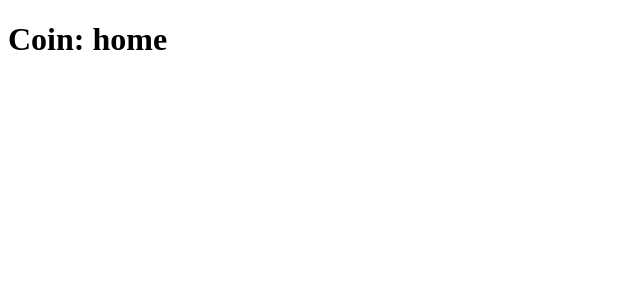
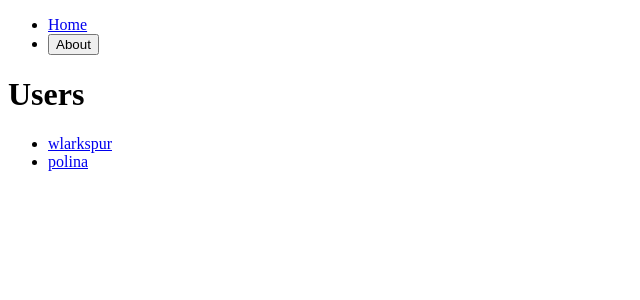
Before and after one commit to wlarkspur/react-master-typescript, a React (Create React App) app: page /home in a window 1280 px wide. Shown: the top 300 px of the page, without its empty margins (0-640 px from the left). Built offline with nearby package versions, Linux system fonts and the light colour scheme.

Commit message:
react-router-dom v6 details

```diff
--- a/src/App.tsx
+++ /dev/null
@@ -1,7 +0,0 @@
-import Router from "./Router";
-
-function App() {
-  return <Router />;
-}
-
-export default App;
--- /dev/null
+++ b/src/Root.tsx
@@ -0,0 +1,15 @@
+import Router from "./Router";
+import react from "react";
+import { Outlet } from "react-router-dom";
+import Header from "./components/Header";
+
+function Root() {
+  return (
+    <div>
+      <Header />
+      <Outlet />
+    </div>
+  );
+}
+
+export default Root;
--- a/src/Router.tsx
+++ b/src/Router.tsx
@@ -1,16 +1,47 @@
-import { BrowserRouter, Routes, Route } from "react-router-dom";
+import {
+  BrowserRouter,
+  Routes,
+  Route,
+  createBrowserRouter,
+} from "react-router-dom";
 import Coin from "./routes/Coin";
 import Coins from "./routes/Coins";
+import About from "./screens/About";
+import Header from "./components/Header";
+import Home from "./screens/Home";
+import Root from "./Root";
+import NotFound from "./screens/NotFound";
+import ErrorComponent from "./components/ErrorComponent";
+import User from "./screens/users/User";
+import Followers from "./screens/users/Followers";
 
-function Router() {
-  return (
-    <BrowserRouter>
-      <Routes>
-        <Route path="/" element={<Coin />}></Route>
-        <Route path="/:coinId" element={<Coins />}></Route>
-      </Routes>
-    </BrowserRouter>
-  );
-}
+const router = createBrowserRouter([
+  {
+    path: "/",
+    element: <Root />,
+    children: [
+      {
+        path: "home",
+        element: <Home />,
+        errorElement: <ErrorComponent />,
+      },
+      {
+        path: "about",
+        element: <About />,
+      },
+      {
+        path: "users/:userId",
+        element: <User />,
+        children: [
+          {
+            path: "followers",
+            element: <Followers />,
+          },
+        ],
+      },
+    ],
+    errorElement: <NotFound />,
+  },
+]);
 
-export default Router;
+export default router;
--- /dev/null
+++ b/src/components/ErrorComponent.tsx
@@ -0,0 +1,5 @@
+function ErrorComponent() {
+  return <h1>This components crashed</h1>;
+}
+
+export default ErrorComponent;
--- /dev/null
+++ b/src/components/Header.tsx
@@ -0,0 +1,22 @@
+import { Link, useNavigate } from "react-router-dom";
+
+function Header() {
+  const navigate = useNavigate();
+  const onAboutClick = () => {
+    navigate("/about");
+  };
+  return (
+    <header>
+      <ul>
+        <li>
+          <Link to={"/home"}>Home</Link>
+        </li>
+        <li>
+          <button onClick={onAboutClick}>About</button>
+        </li>
+      </ul>
+    </header>
+  );
+}
+
+export default Header;
--- /dev/null
+++ b/src/db.tsx
@@ -0,0 +1,10 @@
+export const users = [
+  {
+    id: 1,
+    name: "wlarkspur",
+  },
+  {
+    id: 2,
+    name: "polina",
+  },
+];
--- a/src/index.tsx
+++ b/src/index.tsx
@@ -1,8 +1,9 @@
 import React from "react";
 import ReactDOM from "react-dom/client";
 import { ThemeProvider } from "styled-components";
-import App from "./App";
+import { Router, RouterProvider } from "react-router-dom";
 import { theme } from "./theme";
+import router from "./Router";
 
 const root = ReactDOM.createRoot(
   document.getElementById("root") as HTMLElement
@@ -10,7 +11,7 @@ const root = ReactDOM.createRoot(
 root.render(
   <React.StrictMode>
     <ThemeProvider theme={theme}>
-      <App />
+      <RouterProvider router={router} />
     </ThemeProvider>
   </React.StrictMode>
 );
--- /dev/null
+++ b/src/screens/About.tsx
@@ -0,0 +1,4 @@
+function About() {
+  return <h1>About</h1>;
+}
+export default About;
--- /dev/null
+++ b/src/screens/Home.tsx
@@ -0,0 +1,18 @@
+import { Link } from "react-router-dom";
+import { users } from "../db";
+
+function Home() {
+  return (
+    <div>
+      <h1>Users</h1>
+      <ul>
+        {users.map((user) => (
+          <li key={user.id}>
+            <Link to={`/users/${user.id}`}>{user.name}</Link>
+          </li>
+        ))}
+      </ul>
+    </div>
+  );
+}
+export default Home;
--- /dev/null
+++ b/src/screens/NotFound.tsx
@@ -0,0 +1,5 @@
+function NotFound() {
+  return <h1>404 Not found.</h1>;
+}
+
+export default NotFound;
--- /dev/null
+++ b/src/screens/users/Followers.tsx
@@ -0,0 +1,5 @@
+function Followers() {
+  return <h1>Followers</h1>;
+}
+
+export default Followers;
--- /dev/null
+++ b/src/screens/users/User.tsx
@@ -0,0 +1,19 @@
+import { Link } from "react-router-dom";
+import { Outlet, useParams } from "react-router-dom";
+import { users } from "../../db";
+
+function User() {
+  const { userId } = useParams();
+  return (
+    <div>
+      <h1>
+        User with it {userId} is named: {users[Number(userId) - 1].name}
+      </h1>
+      <hr />
+      <Link to={"followers"}>See followers</Link>
+      <Outlet />
+    </div>
+  );
+}
+
+export default User;
```
